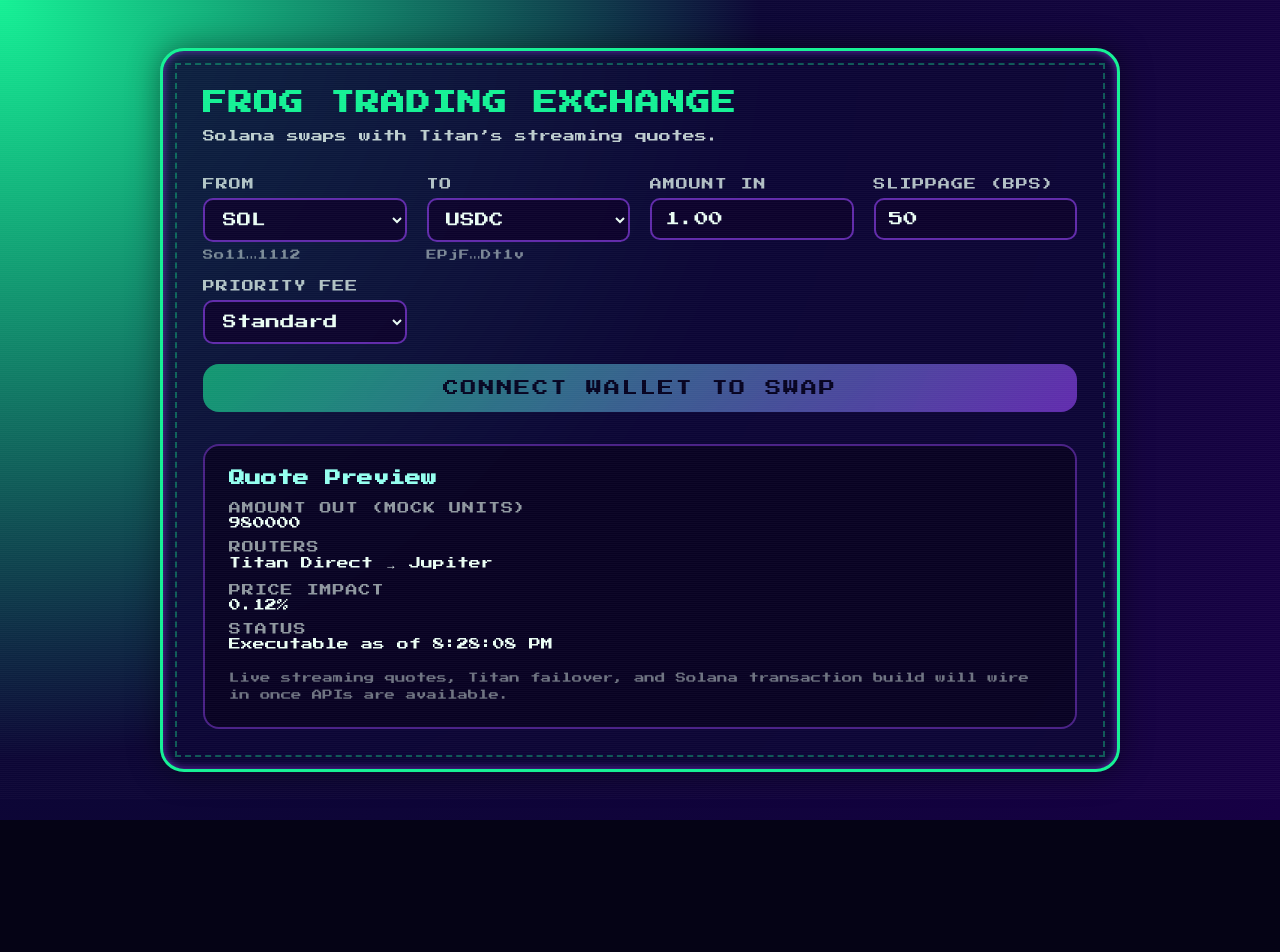
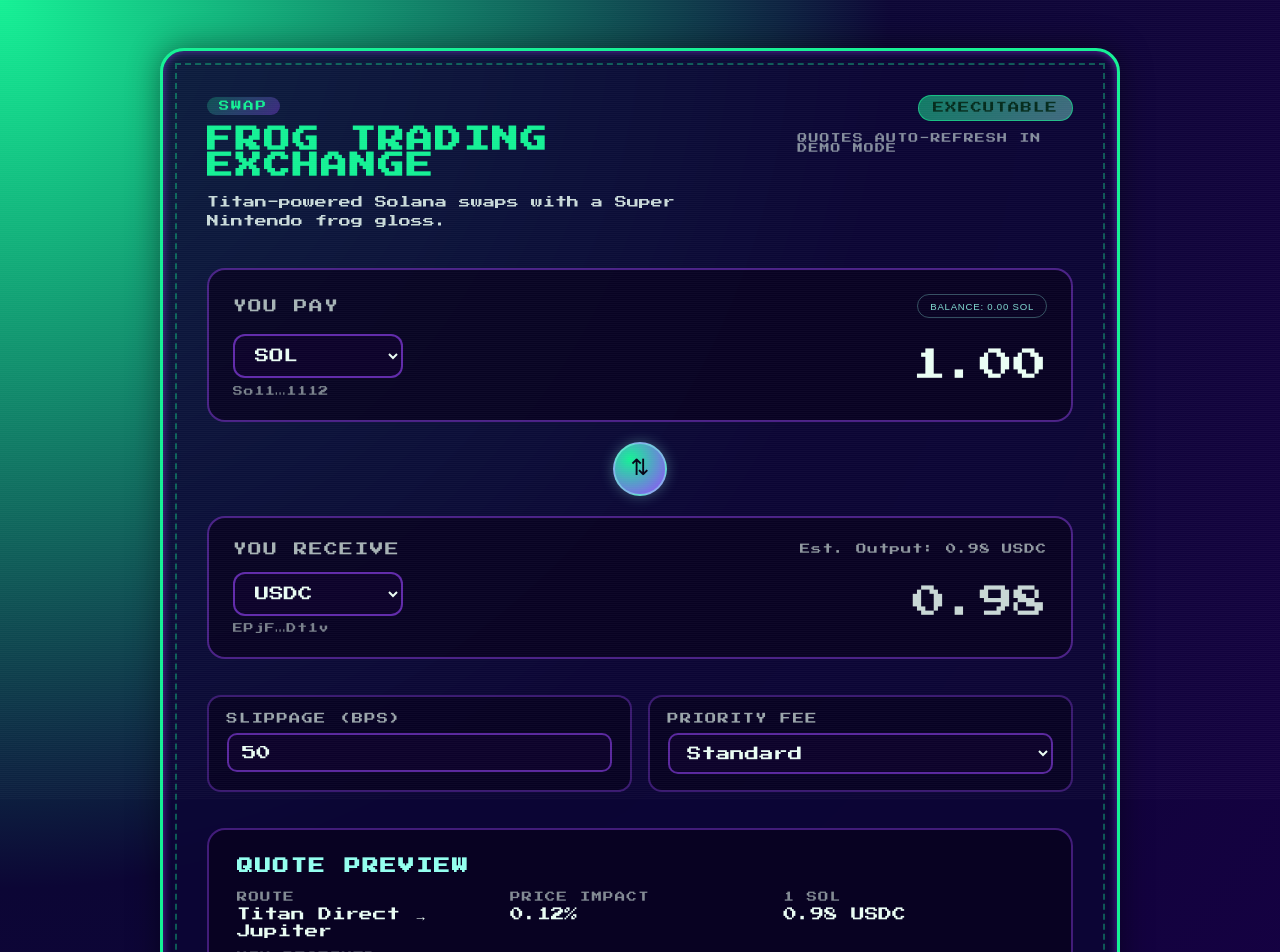
Before and after one commit to aklo360/frogtradingexchange, a Next.js app: page / in a window 1280 px wide. Shown: the top 952 px of the page. Before the commit the page ends 820 px from the top, so only its background shows below. Built offline with nearby package versions, Linux system fonts and the light colour scheme.

Commit message:
feat: redesign swap card layout

```diff
--- a/src/components/SwapCard.module.css
+++ b/src/components/SwapCard.module.css
@@ -1,17 +1,19 @@
 .swapCard {
   position: relative;
-  display: grid;
+  display: flex;
+  flex-direction: column;
+  gap: 2.25rem;
   max-width: 960px;
   width: 100%;
+  padding: 2.75rem;
   border-radius: 24px;
-  background: rgba(12, 6, 53, 0.85);
+  background: rgba(12, 6, 53, 0.88);
   border: 3px solid #14f195;
-  box-shadow: 0 0 32px rgba(0, 0, 0, 0.45), inset 0 0 8px rgba(153, 69, 255, 0.6);
+  box-shadow: 0 0 32px rgba(0, 0, 0, 0.45), inset 0 0 8px rgba(153, 69, 255, 0.55);
   backdrop-filter: blur(8px);
   color: #eafdf4;
-  font-family: "Press Start 2P", var(--font-geist-sans), system-ui, sans-serif;
-  padding: 2.5rem;
-  gap: 2rem;
+  font-family: var(--font-press-start), var(--font-geist-sans), system-ui,
+    sans-serif;
 }
 
 .swapCard::after {
@@ -22,124 +24,383 @@
   pointer-events: none;
 }
 
+.header {
+  display: flex;
+  justify-content: space-between;
+  align-items: flex-start;
+  gap: 2rem;
+  z-index: 1;
+}
+
+.badge {
+  display: inline-flex;
+  align-items: center;
+  padding: 0.25rem 0.75rem;
+  border-radius: 999px;
+  background: linear-gradient(135deg, rgba(20, 241, 149, 0.25), rgba(153, 69, 255, 0.35));
+  color: #14f195;
+  font-size: 0.65rem;
+  letter-spacing: 0.18em;
+  text-transform: uppercase;
+}
+
 .header h1 {
-  font-size: 1.5rem;
-  letter-spacing: 0.06em;
+  margin-top: 0.75rem;
+  font-size: 1.65rem;
+  letter-spacing: 0.08em;
   text-transform: uppercase;
   color: #14f195;
 }
 
-.header p {
+.tagline {
+  margin-top: 0.85rem;
   font-size: 0.75rem;
-  margin-top: 0.75rem;
-  color: rgba(234, 253, 244, 0.8);
-  line-height: 1.6;
+  line-height: 1.65;
+  color: rgba(234, 253, 244, 0.85);
 }
 
-.panel {
+.swapMeta {
+  display: flex;
+  flex-direction: column;
+  align-items: flex-end;
+  gap: 0.75rem;
+  font-size: 0.65rem;
+  letter-spacing: 0.08em;
+  text-transform: uppercase;
+  color: rgba(234, 253, 244, 0.6);
+}
+
+.statusPill {
+  display: inline-flex;
+  align-items: center;
+  gap: 0.35rem;
+  padding: 0.4rem 0.85rem;
+  border-radius: 999px;
+  font-size: 0.7rem;
+  letter-spacing: 0.12em;
+}
+
+.statusSuccess {
+  background: linear-gradient(135deg, rgba(20, 241, 149, 0.5), rgba(148, 255, 239, 0.4));
+  color: #042b1c;
+  border: 1px solid rgba(20, 241, 149, 0.6);
+}
+
+.statusPending {
+  background: rgba(148, 255, 239, 0.15);
+  color: #94ffef;
+  border: 1px solid rgba(148, 255, 239, 0.35);
+}
+
+.statusError {
+  background: rgba(255, 86, 120, 0.2);
+  color: #ffb4c5;
+  border: 1px solid rgba(255, 86, 120, 0.45);
+}
+
+.metaNote {
+  font-size: 0.62rem;
+  letter-spacing: 0.12em;
+  color: rgba(234, 253, 244, 0.55);
+}
+
+.tradeBox {
   display: grid;
-  grid-template-columns: repeat(auto-fit, minmax(180px, 1fr));
   gap: 1.25rem;
   z-index: 1;
 }
 
-.field {
+.tokenRow {
   display: flex;
   flex-direction: column;
-  gap: 0.5rem;
+  gap: 1rem;
+  padding: 1.5rem;
+  border-radius: 18px;
+  background: rgba(8, 2, 30, 0.78);
+  border: 2px solid rgba(153, 69, 255, 0.45);
 }
 
-.field label {
-  font-size: 0.75rem;
-  text-transform: uppercase;
-  letter-spacing: 0.08em;
-  color: rgba(234, 253, 244, 0.75);
+.rowHeader {
+  display: flex;
+  justify-content: space-between;
+  align-items: center;
+  gap: 1rem;
 }
 
-.field select,
-.field input {
+.rowLabel {
+  font-size: 0.85rem;
+  letter-spacing: 0.12em;
+  text-transform: uppercase;
+  color: rgba(234, 253, 244, 0.7);
+}
+
+.balanceButton {
+  background: none;
+  border: 1px solid rgba(148, 255, 239, 0.3);
+  border-radius: 999px;
+  padding: 0.35rem 0.75rem;
+  font-size: 0.6rem;
+  letter-spacing: 0.08em;
+  text-transform: uppercase;
+  color: rgba(148, 255, 239, 0.85);
+  cursor: pointer;
+}
+
+.balanceButton:hover {
+  border-color: rgba(20, 241, 149, 0.6);
+  color: #14f195;
+}
+
+.tokenControls {
+  display: flex;
+  gap: 1rem;
+  align-items: stretch;
+}
+
+.tokenSelectGroup {
+  display: flex;
+  flex-direction: column;
+  gap: 0.45rem;
+  min-width: 170px;
+}
+
+.tokenSelect {
   background: rgba(14, 3, 44, 0.85);
   border: 2px solid rgba(153, 69, 255, 0.6);
-  border-radius: 10px;
-  padding: 0.75rem 0.85rem;
+  border-radius: 12px;
+  padding: 0.75rem 1rem;
   font-size: 0.9rem;
+  color: #eafdf4;
   font-family: inherit;
-  color: #eafdf4;
   outline: none;
-  transition: border-color 0.2s ease;
+  transition: border-color 0.2s ease, box-shadow 0.2s ease;
 }
 
-.field select:focus,
-.field input:focus {
+.tokenSelect:focus {
+  border-color: #14f195;
+  box-shadow: 0 0 12px rgba(20, 241, 149, 0.35);
+}
+
+.mintHint {
+  font-size: 0.62rem;
+  letter-spacing: 0.08em;
+  color: rgba(234, 253, 244, 0.5);
+}
+
+.amountGroup {
+  flex: 1;
+  display: flex;
+  flex-direction: column;
+  align-items: flex-end;
+  justify-content: center;
+  gap: 0.45rem;
+}
+
+.tokenAmount {
+  width: 100%;
+  background: transparent;
+  border: none;
+  text-align: right;
+  font-size: 2.1rem;
+  color: #eafdf4;
+  font-family: inherit;
+  outline: none;
+}
+
+.tokenAmount:focus {
+  border: none;
+}
+
+.tokenAmount[readonly] {
+  color: rgba(234, 253, 244, 0.85);
+}
+
+.switchButton {
+  justify-self: center;
+  width: 54px;
+  height: 54px;
+  border-radius: 50%;
+  border: 2px solid rgba(148, 255, 239, 0.45);
+  background: radial-gradient(circle at 30% 30%, #14f195, #9945ff);
+  color: #050315;
+  font-size: 1.4rem;
+  line-height: 1;
+  cursor: pointer;
+  box-shadow: 0 0 14px rgba(148, 255, 239, 0.3);
+  transition: transform 0.2s ease;
+}
+
+.switchButton:hover {
+  transform: rotate(180deg);
+}
+
+.estimateTag {
+  font-size: 0.65rem;
+  letter-spacing: 0.08em;
+  color: rgba(234, 253, 244, 0.6);
+}
+
+.settingsRow {
+  display: flex;
+  gap: 1rem;
+  flex-wrap: wrap;
+  z-index: 1;
+}
+
+.setting {
+  flex: 1 1 180px;
+  display: flex;
+  flex-direction: column;
+  gap: 0.6rem;
+  padding: 1rem 1.1rem;
+  border-radius: 14px;
+  background: rgba(8, 2, 30, 0.72);
+  border: 2px solid rgba(153, 69, 255, 0.35);
+}
+
+.settingLabel {
+  font-size: 0.7rem;
+  letter-spacing: 0.12em;
+  text-transform: uppercase;
+  color: rgba(234, 253, 244, 0.65);
+}
+
+.settingControl {
+  background: rgba(14, 3, 44, 0.82);
+  border: 2px solid rgba(153, 69, 255, 0.55);
+  border-radius: 10px;
+  padding: 0.65rem 0.85rem;
+  font-size: 0.9rem;
+  color: #eafdf4;
+  font-family: inherit;
+  outline: none;
+}
+
+.settingControl:focus {
   border-color: #14f195;
 }
 
-.hint {
-  font-size: 0.65rem;
-  letter-spacing: 0.05em;
-  color: rgba(234, 253, 244, 0.5);
+.quoteSummary {
+  display: flex;
+  flex-direction: column;
+  gap: 1.1rem;
+  padding: 1.75rem;
+  border-radius: 18px;
+  background: rgba(8, 2, 30, 0.8);
+  border: 2px solid rgba(153, 69, 255, 0.4);
+  z-index: 1;
 }
 
-.cta {
-  grid-column: 1 / -1;
+.quoteSummary h2 {
+  font-size: 1rem;
+  color: #94ffef;
+  letter-spacing: 0.12em;
+  text-transform: uppercase;
+}
+
+.summaryGrid {
+  display: grid;
+  gap: 0.85rem;
+  grid-template-columns: repeat(auto-fit, minmax(220px, 1fr));
+}
+
+.summaryItem {
+  display: flex;
+  flex-direction: column;
+  gap: 0.35rem;
+}
+
+.summaryLabel {
+  font-size: 0.65rem;
+  letter-spacing: 0.12em;
+  text-transform: uppercase;
+  color: rgba(234, 253, 244, 0.55);
+}
+
+.summaryValue {
+  font-size: 0.85rem;
+  color: #eafdf4;
+}
+
+.summaryHelp {
+  margin-top: 0.25rem;
+  font-size: 0.7rem;
+  line-height: 1.6;
+  color: rgba(234, 253, 244, 0.55);
+}
+
+.swapButton {
+  align-self: stretch;
   background: linear-gradient(135deg, #14f195, #9945ff);
   border: none;
-  border-radius: 16px;
-  padding: 1rem 1.5rem;
+  border-radius: 18px;
+  padding: 1.1rem 1.5rem;
   font-size: 1rem;
   text-transform: uppercase;
-  letter-spacing: 0.12em;
+  letter-spacing: 0.14em;
   color: #050315;
   font-family: inherit;
   cursor: not-allowed;
   opacity: 0.6;
+  z-index: 1;
 }
 
-.quote {
-  z-index: 1;
-  background: rgba(8, 2, 30, 0.8);
-  border-radius: 16px;
-  padding: 1.5rem;
-  border: 2px solid rgba(153, 69, 255, 0.45);
+.srOnly {
+  position: absolute;
+  width: 1px;
+  height: 1px;
+  padding: 0;
+  margin: -1px;
+  overflow: hidden;
+  clip: rect(0, 0, 0, 0);
+  border: 0;
 }
 
-.quote h2 {
-  font-size: 1rem;
-  color: #94ffef;
-  margin-bottom: 1rem;
+@media (max-width: 900px) {
+  .header {
+    flex-direction: column;
+    align-items: flex-start;
   }
 
-.quote dl {
-  display: grid;
-  gap: 0.75rem;
-  font-size: 0.75rem;
+  .swapMeta {
+    align-items: flex-start;
   }
 
-.quote dt {
-  text-transform: uppercase;
-  letter-spacing: 0.08em;
-  color: rgba(234, 253, 244, 0.6);
+  .tokenControls {
+    flex-direction: column;
+    align-items: stretch;
   }
 
-.quote dd {
-  margin: 0.2rem 0 0;
-  color: #eafdf4;
+  .amountGroup {
+    align-items: flex-start;
+    text-align: left;
   }
 
-.disclaimer {
-  margin-top: 1.25rem;
-  font-size: 0.65rem;
-  color: rgba(234, 253, 244, 0.45);
-  line-height: 1.6;
+  .tokenAmount {
+    text-align: left;
   }
 
-@media (max-width: 768px) {
+  .switchButton {
+    width: 48px;
+    height: 48px;
+  }
+}
+
+@media (max-width: 600px) {
   .swapCard {
-    padding: 2rem 1.5rem;
-    gap: 1.5rem;
+    padding: 2rem 1.6rem;
+    gap: 1.75rem;
   }
 
   .header h1 {
-    font-size: 1.15rem;
+    font-size: 1.2rem;
+  }
+
+  .tokenRow {
+    padding: 1.25rem;
+  }
+
+  .tokenAmount {
+    font-size: 1.6rem;
   }
 }
--- a/src/components/SwapCard.tsx
+++ b/src/components/SwapCard.tsx
@@ -1,6 +1,6 @@
 "use client";
 
-import { useState } from "react";
+import { useMemo, useState } from "react";
 import { useQuotePreview } from "@/lib/hooks/useQuotePreview";
 import { clampSlippage, toBaseUnits } from "@/lib/solana/validation";
 import styles from "./SwapCard.module.css";
@@ -10,6 +10,8 @@
   mint: string;
   decimals: number;
 };
+
+type PriorityFeeKey = "standard" | "fast" | "turbo";
 
 const DEMO_TOKENS: TokenOption[] = [
   {
@@ -29,16 +31,22 @@
   },
 ];
 
-type PriorityFeeKey = "standard" | "fast" | "turbo";
-
 const PRIORITY_FEE_PRESETS: Record<PriorityFeeKey, number> = {
   standard: 0,
-  fast: 5000,
-  turbo: 10000,
+  fast: 5_000,
+  turbo: 10_000,
 };
 
 const formatMint = (mint: string) =>
   `${mint.slice(0, 4)}…${mint.slice(mint.length - 4)}`;
+
+const formatNumber = (value: number, maximumFractionDigits = 6) =>
+  Number.isFinite(value)
+    ? new Intl.NumberFormat("en-US", {
+        minimumFractionDigits: 0,
+        maximumFractionDigits,
+      }).format(value)
+    : "—";
 
 export const SwapCard = () => {
   const [fromMint, setFromMint] = useState(DEMO_TOKENS[0]);
@@ -47,71 +55,146 @@
   const [slippageBps, setSlippageBps] = useState(50);
   const [priorityFee, setPriorityFee] = useState<PriorityFeeKey>("standard");
 
-  const amountNumeric = Number(amountIn);
+  const parsedAmount = Number(amountIn);
+  const sanitizedAmount = Number.isFinite(parsedAmount) ? parsedAmount : 0;
+  const sanitizedSlippage = clampSlippage(slippageBps);
+
   const amountInBaseUnits =
-    Number.isFinite(amountNumeric) && amountNumeric > 0
-      ? toBaseUnits(amountNumeric, fromMint.decimals)
+    sanitizedAmount > 0
+      ? toBaseUnits(sanitizedAmount, fromMint.decimals)
       : "0";
 
   const quoteState = useQuotePreview({
     inMint: fromMint.mint,
     outMint: toMint.mint,
     amountIn: amountInBaseUnits,
-    slippageBps: clampSlippage(slippageBps),
+    slippageBps: sanitizedSlippage,
     priorityFee: PRIORITY_FEE_PRESETS[priorityFee],
   });
 
-  const routersLabel =
-    quoteState.status === "success"
-      ? quoteState.data.routers.join(" → ")
+  const quoteData = quoteState.status === "success" ? quoteState.data : null;
+
+  const amountOutValue = useMemo(() => {
+    if (!quoteData) return 0;
+    const numeric = Number(quoteData.amountOut);
+    const divisor = 10 ** toMint.decimals;
+    return Number.isFinite(numeric) ? numeric / divisor : 0;
+  }, [quoteData, toMint.decimals]);
+
+  const minReceived = amountOutValue * (1 - sanitizedSlippage / 10_000);
+  const pricePerIn = sanitizedAmount > 0 ? amountOutValue / sanitizedAmount : 0;
+
+  const routersLabel = quoteData
+    ? quoteData.routers.join(" → ")
     : quoteState.status === "error"
       ? "Failed to load"
       : "Streaming…";
 
-  const priceImpactLabel =
-    quoteState.status === "success"
-      ? `${(quoteState.data.priceImpactBps / 100).toFixed(2)}%`
+  const priceImpactLabel = quoteData
+    ? `${(quoteData.priceImpactBps / 100).toFixed(2)}%`
     : "—";
-
-  const amountOutLabel =
-    quoteState.status === "success" ? quoteState.data.amountOut : "—";
 
   const quoteStatusLabel = (() => {
     if (quoteState.status === "loading") return "Refreshing quote…";
-    if (quoteState.status === "error")
-      return `Error: ${quoteState.error.slice(0, 80)}`;
-    if (quoteState.status === "success") {
-      return quoteState.data.executable
-        ? `Executable as of ${new Date(quoteState.data.updatedAt).toLocaleTimeString()}`
+    if (quoteState.status === "error") {
+      const message = quoteState.error ?? "Unknown";
+      return `Error: ${message}`;
+    }
+    if (quoteData) {
+      return quoteData.executable
+        ? `Executable as of ${new Date(quoteData.updatedAt).toLocaleTimeString()}`
         : "Quote stale";
     }
     return "Awaiting input";
   })();
 
+  const statusBadge = (() => {
+    if (quoteState.status === "error") {
+      return { label: "Error", tone: styles.statusError };
+    }
+    if (quoteState.status === "loading") {
+      return { label: "Loading", tone: styles.statusPending };
+    }
+    if (quoteData) {
+      return quoteData.executable
+        ? { label: "Executable", tone: styles.statusSuccess }
+        : { label: "Stale", tone: styles.statusPending };
+    }
+    return { label: "Idle", tone: styles.statusPending };
+  })();
+
+  const formattedAmountOut =
+    amountOutValue > 0 ? formatNumber(amountOutValue, 6) : "0.000000";
+
+  const minReceivedLabel =
+    minReceived > 0
+      ? `${formatNumber(minReceived, 6)} ${toMint.label}`
+      : "—";
+
+  const pricePerInLabel =
+    pricePerIn > 0 ? `${formatNumber(pricePerIn, 6)} ${toMint.label}` : "—";
+
+  const handleSwitchTokens = () => {
+    setFromMint(toMint);
+    setToMint(fromMint);
+  };
+
+  const handleAmountChange = (value: string) => {
+    if (value === "" || /^\d*(\.\d*)?$/.test(value)) {
+      setAmountIn(value);
+    }
+  };
+
   return (
     <div className={styles.swapCard}>
       <header className={styles.header}>
+        <div>
+          <span className={styles.badge}>Swap</span>
           <h1>Frog Trading Exchange</h1>
-        <p>Solana swaps with Titan’s streaming quotes.</p>
+          <p className={styles.tagline}>
+            Titan-powered Solana swaps with a Super Nintendo frog gloss.
+          </p>
+        </div>
+        <div className={styles.swapMeta}>
+          <span className={`${styles.statusPill} ${statusBadge.tone}`}>
+            {statusBadge.label}
+          </span>
+          <span className={styles.metaNote}>Quotes auto-refresh in demo mode</span>
+        </div>
       </header>
 
-      <section className={styles.panel}>
-        <div className={styles.field}>
-          <label htmlFor="fromMint">From</label>
+      <section className={styles.tradeBox}>
+        <div className={styles.tokenRow}>
+          <div className={styles.rowHeader}>
+            <span className={styles.rowLabel}>You Pay</span>
+            <button type="button" className={styles.balanceButton}>
+              Balance: 0.00 {fromMint.label}
+            </button>
+          </div>
+
+          <div className={styles.tokenControls}>
+            <div className={styles.tokenSelectGroup}>
+              <label className={styles.srOnly} htmlFor="fromMint">
+                Select token to pay
+              </label>
               <select
                 id="fromMint"
+                className={styles.tokenSelect}
                 value={fromMint.mint}
                 onChange={(event) => {
                   const next = DEMO_TOKENS.find(
                     (token) => token.mint === event.target.value,
                   );
-              if (next) {
+                  if (!next) return;
+
                   setFromMint(next);
+
                   if (next.mint === toMint.mint) {
-                  setToMint(
-                    DEMO_TOKENS.find((token) => token.mint !== next.mint) ??
-                      DEMO_TOKENS[0],
+                    const fallback = DEMO_TOKENS.find(
+                      (token) => token.mint !== next.mint,
                     );
+                    if (fallback) {
+                      setToMint(fallback);
                     }
                   }
                 }}
@@ -122,102 +205,144 @@
                   </option>
                 ))}
               </select>
-          <span className={styles.hint}>{formatMint(fromMint.mint)}</span>
+              <span className={styles.mintHint}>{formatMint(fromMint.mint)}</span>
             </div>
 
-        <div className={styles.field}>
-          <label htmlFor="toMint">To</label>
+            <div className={styles.amountGroup}>
+              <label className={styles.srOnly} htmlFor="fromAmount">
+                Amount to pay
+              </label>
+              <input
+                id="fromAmount"
+                className={styles.tokenAmount}
+                inputMode="decimal"
+                value={amountIn}
+                onChange={(event) => handleAmountChange(event.target.value)}
+                placeholder="0.00"
+              />
+            </div>
+          </div>
+        </div>
+
+        <button
+          type="button"
+          className={styles.switchButton}
+          onClick={handleSwitchTokens}
+          aria-label="Switch tokens"
+        >
+          ⇅
+        </button>
+
+        <div className={styles.tokenRow}>
+          <div className={styles.rowHeader}>
+            <span className={styles.rowLabel}>You Receive</span>
+            <span className={styles.estimateTag}>
+              Est. Output: {formattedAmountOut} {toMint.label}
+            </span>
+          </div>
+
+          <div className={styles.tokenControls}>
+            <div className={styles.tokenSelectGroup}>
+              <label className={styles.srOnly} htmlFor="toMint">
+                Select token to receive
+              </label>
               <select
                 id="toMint"
+                className={styles.tokenSelect}
                 value={toMint.mint}
                 onChange={(event) => {
                   const next = DEMO_TOKENS.find(
-                (token) =>
-                  token.mint === event.target.value &&
-                  token.mint !== fromMint.mint,
+                    (token) => token.mint === event.target.value,
                   );
-              if (next) {
+                  if (next && next.mint !== fromMint.mint) {
                     setToMint(next);
                   }
                 }}
               >
-            {DEMO_TOKENS.filter((token) => token.mint !== fromMint.mint).map(
-              (token) => (
+                {DEMO_TOKENS.map((token) => (
                   <option key={token.mint} value={token.mint}>
                     {token.label}
                   </option>
-              ),
-            )}
+                ))}
               </select>
-          <span className={styles.hint}>{formatMint(toMint.mint)}</span>
+              <span className={styles.mintHint}>{formatMint(toMint.mint)}</span>
             </div>
 
-        <div className={styles.field}>
-          <label htmlFor="amountIn">Amount In</label>
+            <div className={styles.amountGroup}>
+              <label className={styles.srOnly} htmlFor="toAmount">
+                Estimated amount to receive
+              </label>
               <input
-            id="amountIn"
-            inputMode="decimal"
-            value={amountIn}
-            onChange={(event) => setAmountIn(event.target.value)}
+                id="toAmount"
+                className={styles.tokenAmount}
+                value={formattedAmountOut}
+                readOnly
               />
             </div>
+          </div>
+        </div>
+      </section>
 
-        <div className={styles.field}>
-          <label htmlFor="slippage">Slippage (bps)</label>
+      <section className={styles.settingsRow}>
+        <div className={styles.setting}>
+          <span className={styles.settingLabel}>Slippage (bps)</span>
           <input
+            className={styles.settingControl}
             id="slippage"
             inputMode="numeric"
             value={slippageBps}
-            onChange={(event) => setSlippageBps(Number(event.target.value))}
+            onChange={(event) => {
+              const next = Number(event.target.value);
+              setSlippageBps(Number.isFinite(next) ? next : slippageBps);
+            }}
             min={5}
             max={500}
             step={5}
           />
         </div>
-
-        <div className={styles.field}>
-          <label htmlFor="priority">Priority Fee</label>
+        <div className={styles.setting}>
+          <span className={styles.settingLabel}>Priority Fee</span>
           <select
             id="priority"
+            className={styles.settingControl}
             value={priorityFee}
-            onChange={(event) => setPriorityFee(event.target.value as PriorityFeeKey)}
+            onChange={(event) =>
+              setPriorityFee(event.target.value as PriorityFeeKey)
+            }
           >
             <option value="standard">Standard</option>
             <option value="fast">Fast</option>
             <option value="turbo">Turbo</option>
           </select>
         </div>
+      </section>
 
-        <button className={styles.cta} type="button" disabled>
+      <section className={styles.quoteSummary}>
+        <h2>Quote Preview</h2>
+        <div className={styles.summaryGrid}>
+          <div className={styles.summaryItem}>
+            <span className={styles.summaryLabel}>Route</span>
+            <span className={styles.summaryValue}>{routersLabel}</span>
+          </div>
+          <div className={styles.summaryItem}>
+            <span className={styles.summaryLabel}>Price Impact</span>
+            <span className={styles.summaryValue}>{priceImpactLabel}</span>
+          </div>
+          <div className={styles.summaryItem}>
+            <span className={styles.summaryLabel}>1 {fromMint.label}</span>
+            <span className={styles.summaryValue}>{pricePerInLabel}</span>
+          </div>
+          <div className={styles.summaryItem}>
+            <span className={styles.summaryLabel}>Min Received</span>
+            <span className={styles.summaryValue}>{minReceivedLabel}</span>
+          </div>
+        </div>
+        <p className={styles.summaryHelp}>{quoteStatusLabel}</p>
+      </section>
+
+      <button className={styles.swapButton} type="button" disabled>
         Connect Wallet to Swap
       </button>
-      </section>
-
-      <aside className={styles.quote}>
-        <h2>Quote Preview</h2>
-        <dl>
-          <div>
-            <dt>Amount Out (mock units)</dt>
-            <dd>{amountOutLabel}</dd>
-          </div>
-          <div>
-            <dt>Routers</dt>
-            <dd>{routersLabel}</dd>
-          </div>
-          <div>
-            <dt>Price Impact</dt>
-            <dd>{priceImpactLabel}</dd>
-          </div>
-          <div>
-            <dt>Status</dt>
-            <dd>{quoteStatusLabel}</dd>
-          </div>
-        </dl>
-        <p className={styles.disclaimer}>
-          Live streaming quotes, Titan failover, and Solana transaction build
-          will wire in once APIs are available.
-        </p>
-      </aside>
     </div>
   );
 };
--- a/src/lib/hooks/useQuotePreview.ts
+++ b/src/lib/hooks/useQuotePreview.ts
@@ -41,6 +41,11 @@
 
   useEffect(() => {
     const controller = new AbortController();
+
+    if (amountIn === "0") {
+      setState({ status: "idle" });
+      return () => controller.abort();
+    }
 
     const requestQuote = async () => {
       setState({ status: "loading" });
```
Also changed, not shown: 1 other file (tests, documents, lock files or other folders). Lines whose indentation alone changed are shown as unchanged.
